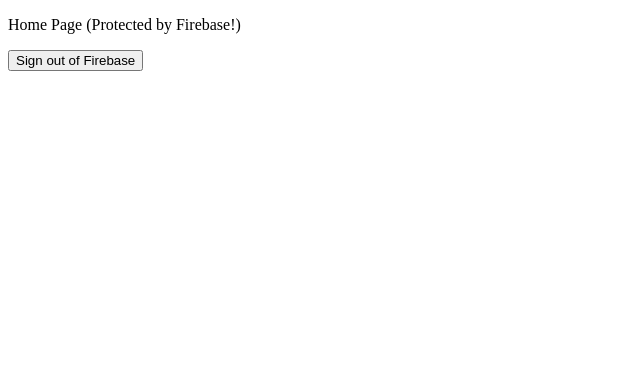
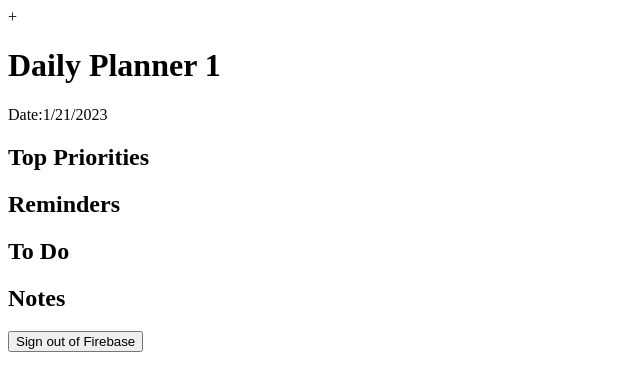
Before and after one commit to chris-jingru/daily-planner, a React (Create React App) app: page / in a window 1280 px wide. Shown: the top 390 px of the page, without its empty margins (0-640 px from the left). Built offline with nearby package versions, Linux system fonts and the light colour scheme; no server answers.

Commit message:
built Header component

```diff
--- a/package.json
+++ b/package.json
@@ -10,7 +10,7 @@
     "@types/node": "^16.18.11",
     "@types/react": "^18.0.27",
     "@types/react-dom": "^18.0.10",
-    "firebase": "^9.16.0",
+    "firebase": "^9.17.1",
     "react": "^18.2.0",
     "react-dom": "^18.2.0",
     "react-router-dom": "^6.8.0",
--- /dev/null
+++ b/src/components/Header.tsx
@@ -0,0 +1,13 @@
+const Header = () => {
+  let date = new Date();
+  let today = date.toLocaleDateString();
+  return (
+    <>
+      <div> + </div>
+      <h1>Daily Planner 1</h1>
+      <div>Date:{today}</div>
+    </>
+  );
+};
+
+export default Header;
--- a/src/pages/Home.tsx
+++ b/src/pages/Home.tsx
@@ -2,6 +2,7 @@ import React from "react";
 import { useNavigate } from "react-router-dom";
 import { getAuth, signOut } from "firebase/auth";
 
+import Header from "../components/Header";
 export interface IHomeProps {}
 
 const Home: React.FC<IHomeProps> = (props) => {
@@ -10,7 +11,20 @@ const Home: React.FC<IHomeProps> = (props) => {
 
   return (
     <div>
-      <p>Home Page (Protected by Firebase!)</p>
+      <Header />
+      <form action="">
+        <h2>Top Priorities</h2>
+      </form>
+      <form action="">
+        <h2>Reminders</h2>
+      </form>
+      <form action="">
+        <h2>To Do</h2>
+      </form>
+      <form action="">
+        <h2>Notes</h2>
+      </form>
+
       <button
         onClick={() => {
           signOut(auth);
```
Also changed, not shown: 1 other file (tests, documents, lock files or other folders).
